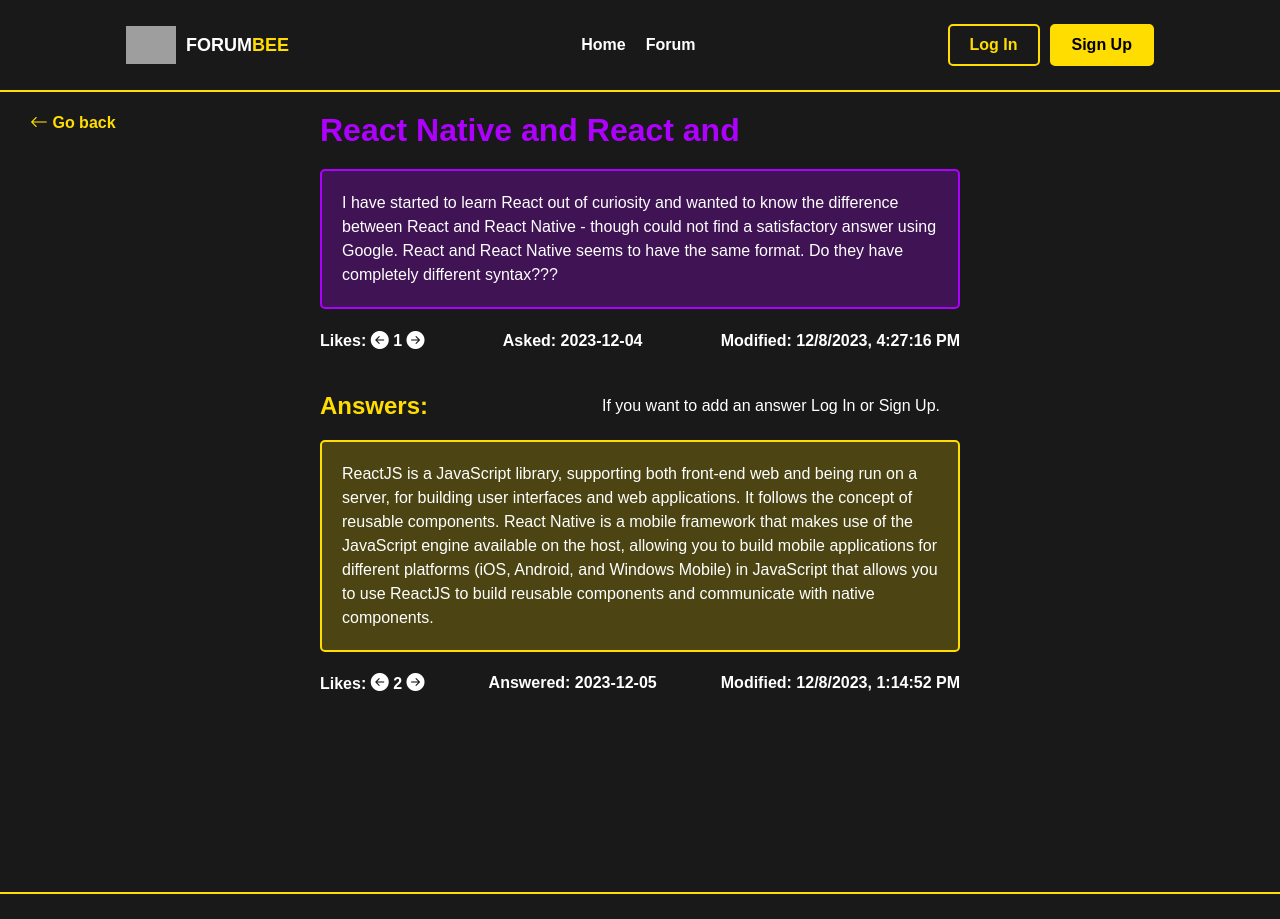
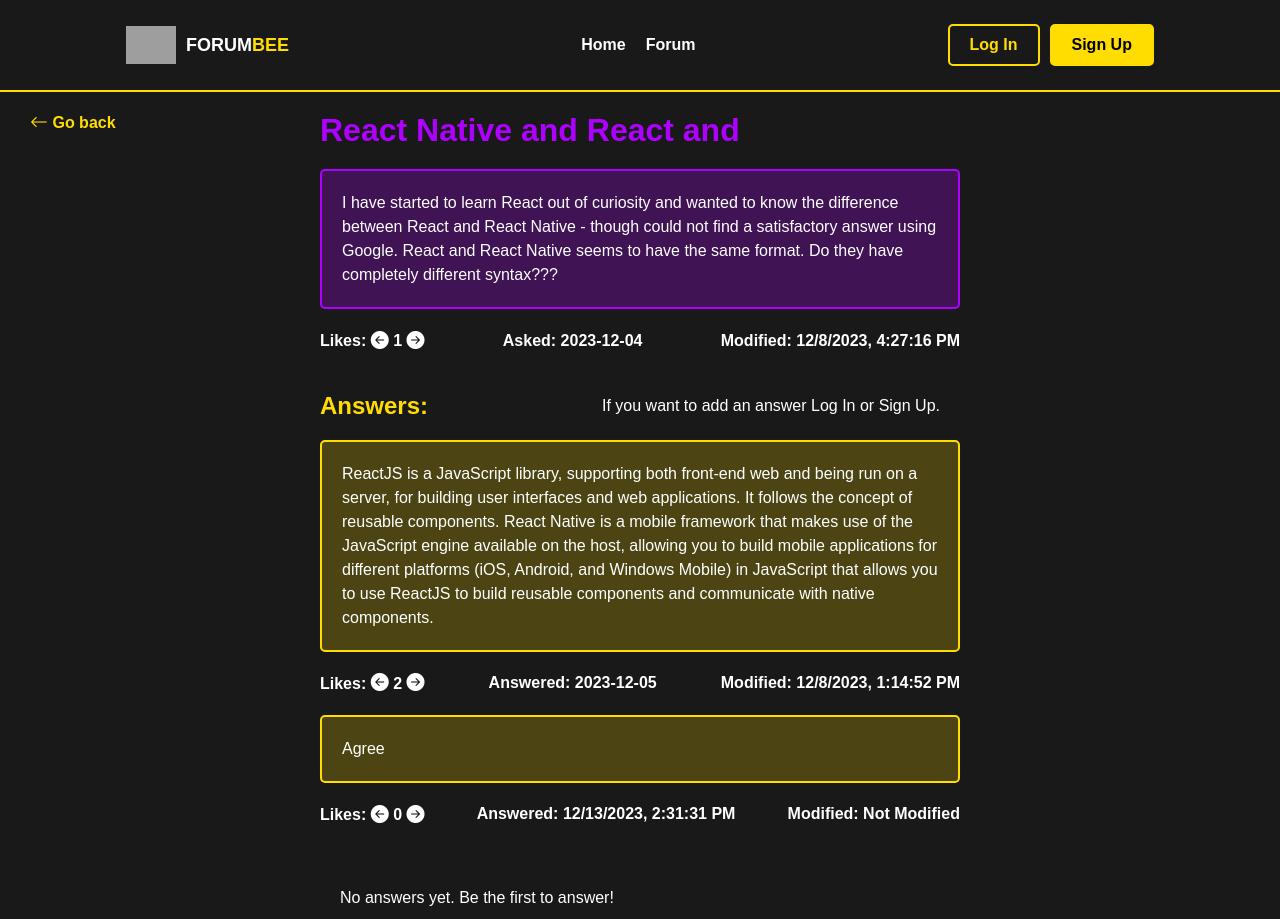
Before and after one commit to JustinasJadeska/Baigiamasis-darbas, a React (Create React App) app in the folder Baigiamasis darbas/: page /questions/1 in a window 1280 px wide. Shown: the top 919 px of the page. Built offline with nearby package versions, Linux system fonts and the light colour scheme; no server answers; data requests are answered from the project's data file; grey boxes are pictures that could not be loaded.

Commit message:
Added textarea disappear after submit

```diff
--- a/Baigiamasis darbas/src/components/UI/addAnswer/AddAnswer.jsx
+++ b/Baigiamasis darbas/src/components/UI/addAnswer/AddAnswer.jsx
@@ -1,4 +1,4 @@
-import { useContext, useState } from "react";
+import { useContext, useState, useEffect } from "react";
 import {v4 as uuid} from 'uuid';
 import styled from "styled-components";
 import ForumAnswersContext from "../../../contexts/AnswersContext";
@@ -35,12 +35,13 @@ const StyledAnswer = styled.div`
     }
 `
 
-const AddAnswer = () => {
+const AddAnswer = ({onAnswerSubmit}) => {
 
     const {setAnswer, AnswersActionTypes} = useContext(ForumAnswersContext)
     const [answerText, setAnswerText] = useState('')
     const {loggedInUser} = useContext(UsersContext);
     const {id} = useParams();
+    const [answerSubmitted, setAnswerSubmitted] = useState(false);
 
     const handleSubmit = () => {
         if(answerText.trim() === ''){
@@ -57,11 +58,17 @@ const AddAnswer = () => {
             answered: new Date().toLocaleString()
         }
         setAnswer({type: AnswersActionTypes.add, data: values})
-        setAnswerText('')
+        setAnswerText('');
+        setAnswerSubmitted(true);
+    }
+
+    const handleShowTextarea = () => {
+        setAnswerSubmitted(false);
     }
 
     return (
         <StyledAnswer>
+            {!answerSubmitted && (
                 <textarea
                     name="answer"
                     id="answer"
@@ -71,7 +78,13 @@ const AddAnswer = () => {
                     onChange={(e) => setAnswerText(e.target.value)}
                     value={answerText}
                 ></textarea>
+            )}
+            {!answerSubmitted && (
                 <button onClick={handleSubmit}>Answer</button>
+            )}
+            {answerSubmitted && (
+                <button onClick={handleShowTextarea}>Add Another Answer</button>
+            )}
         </StyledAnswer>
      );
 }
--- a/Baigiamasis darbas/src/components/pages/addQuestion/AddQuestion.jsx
+++ b/Baigiamasis darbas/src/components/pages/addQuestion/AddQuestion.jsx
@@ -108,7 +108,6 @@ const AddQuestion = () => {
                 type: QuestionsActionTypes.add,
                 data: finalValues
             });
-            // navigate('/questions/allQuestions')
         }
     })
 
@@ -137,7 +136,7 @@ const AddQuestion = () => {
                 rows={5}
                 cols={22}
                 />
-                <input type="submit" value="Ask" />
+                <input type="submit" value="Ask" disabled={!formik.isValid}/>
             </form>
         </StyledMain>
      );
--- a/Baigiamasis darbas/src/components/pages/question/Question.jsx
+++ b/Baigiamasis darbas/src/components/pages/question/Question.jsx
@@ -353,6 +353,9 @@ const Question = () => {
                             }
                     </div>
                 </div>
+                {!showTextarea && answers.length === 0 && (
+                    <p>No answers yet. Be the first to answer!</p>
+                )}
                 {showTextarea && <AddAnswer questionId={id} />}
             </div>
         </StyledMain>
--- a/Baigiamasis darbas/src/data.json
+++ b/Baigiamasis darbas/src/data.json
@@ -141,34 +141,14 @@
       "modifiedDate": "2023-12-11T07:00:32.903Z"
     },
     {
-      "id": "4c4f9ca0-6acf-4ec6-970c-b71b4de74b8b",
+      "id": "754ad719-5ee0-4a3e-952c-90fc42fb6c33",
       "userid": 1,
-      "topic": "About God",
-      "question": "Is God real???",
-      "asked": "2023-12-12",
-      "likes": 1,
-      "modified": true,
-      "modifiedDate": "12/12/2023, 9:03:56 AM"
-    },
-    {
-      "id": "4c959650-f293-40f5-a67e-b0ccbbb336e1",
-      "userid": "d3fb28fb-90c4-4114-972e-1dd0a19fdb41",
-      "topic": "BAndymas",
-      "question": "BAndymas",
-      "asked": "2023-12-12",
+      "topic": "Diablo 4",
+      "question": "Is diablo 4 a good game?",
       "likes": 0,
       "modified": false,
-      "modifiedDate": "12/12/2023, 1:23:10 PM"
-    },
-    {
-      "id": "ff9465f1-20e1-43f8-8b31-29ecbad256eb",
-      "userid": "77598949-c50a-45b0-b820-5d4b5ecf88ec",
-      "topic": "Bandymas",
-      "question": "BAndymas",
-      "likes": 0,
-      "modified": false,
-      "modifiedDate": "12/13/2023, 11:40:24 AM",
-      "asked": "12/13/2023, 11:40:24 AM"
+      "modifiedDate": "12/13/2023, 2:32:10 PM",
+      "asked": "12/13/2023, 2:32:10 PM"
     }
   ],
   "answers": [
@@ -196,7 +176,7 @@
       "answer": "You cannot use any of the existing lifecycle methods (componentDidMount, componentDidUpdate, componentWillUnmount etc.) in a hook. They can only be used in class components. And with Hooks you can only use in functional components.",
       "questionId": 3,
       "userId": 1,
-      "likes": 2,
+      "likes": 3,
       "modified": true,
       "answered": "2022-08-01",
       "modifiedDate": "2023-12-08T16:26:20.905Z",
@@ -222,13 +202,58 @@
       "id": "19d0779b-54ce-4135-9a2f-1c89bbb906c0"
     },
     {
-      "answer": "Yes or maybe no...Who knows...",
-      "questionId": "4c4f9ca0-6acf-4ec6-970c-b71b4de74b8b",
+      "id": "00967060-7680-468b-b76e-3c58258df392",
+      "questionId": "e2536d7e-100e-4947-9b92-7ff3c3d6ff12",
+      "userId": "126d44e3-ad11-4e1b-859c-246cfd5a68cf",
+      "answer": "aga",
+      "likes": 0,
+      "modified": false,
+      "answered": "12/13/2023, 1:05:43 PM"
+    },
+    {
+      "id": "8cfcfa59-0fd0-4710-b649-729d70f3a763",
+      "questionId": "3",
+      "userId": "126d44e3-ad11-4e1b-859c-246cfd5a68cf",
+      "answer": "Sutinku",
+      "likes": 1,
+      "modified": false,
+      "answered": "12/13/2023, 1:53:24 PM"
+    },
+    {
+      "id": "01ada754-a780-4b20-866a-c634653e5a81",
+      "questionId": "2",
       "userId": 1,
-      "likes": 1,
-      "modified": true,
-      "modifiedDate": "12/12/2023, 9:03:27 AM",
-      "id": "86c0e688-75bf-45a5-8b77-64bbf137ae7b"
+      "answer": "Pridedu",
+      "likes": 0,
+      "modified": false,
+      "answered": "12/13/2023, 2:30:38 PM"
+    },
+    {
+      "id": "2e479a2c-05f3-4ddb-873d-e05d925ebfb8",
+      "questionId": "4",
+      "userId": 1,
+      "answer": "Agree",
+      "likes": 0,
+      "modified": false,
+      "answered": "12/13/2023, 2:31:18 PM"
+    },
+    {
+      "id": "454e0440-8d25-4e6e-be9a-3bbfbe900898",
+      "questionId": "1",
+      "userId": 1,
+      "answer": "Agree",
+      "likes": 0,
+      "modified": false,
+      "answered": "12/13/2023, 2:31:31 PM"
+    },
+    {
+      "id": "101b1679-7ad1-4bc5-88d8-0e9aec5dd0ca",
+      "questionId": "754ad719-5ee0-4a3e-952c-90fc42fb6c33",
+      "userId": 1,
+      "answer": "Yes",
+      "likes": 0,
+      "modified": false,
+      "answered": "12/13/2023, 2:48:03 PM"
     }
   ]
 }
```
Lines whose indentation alone changed are shown as unchanged.
